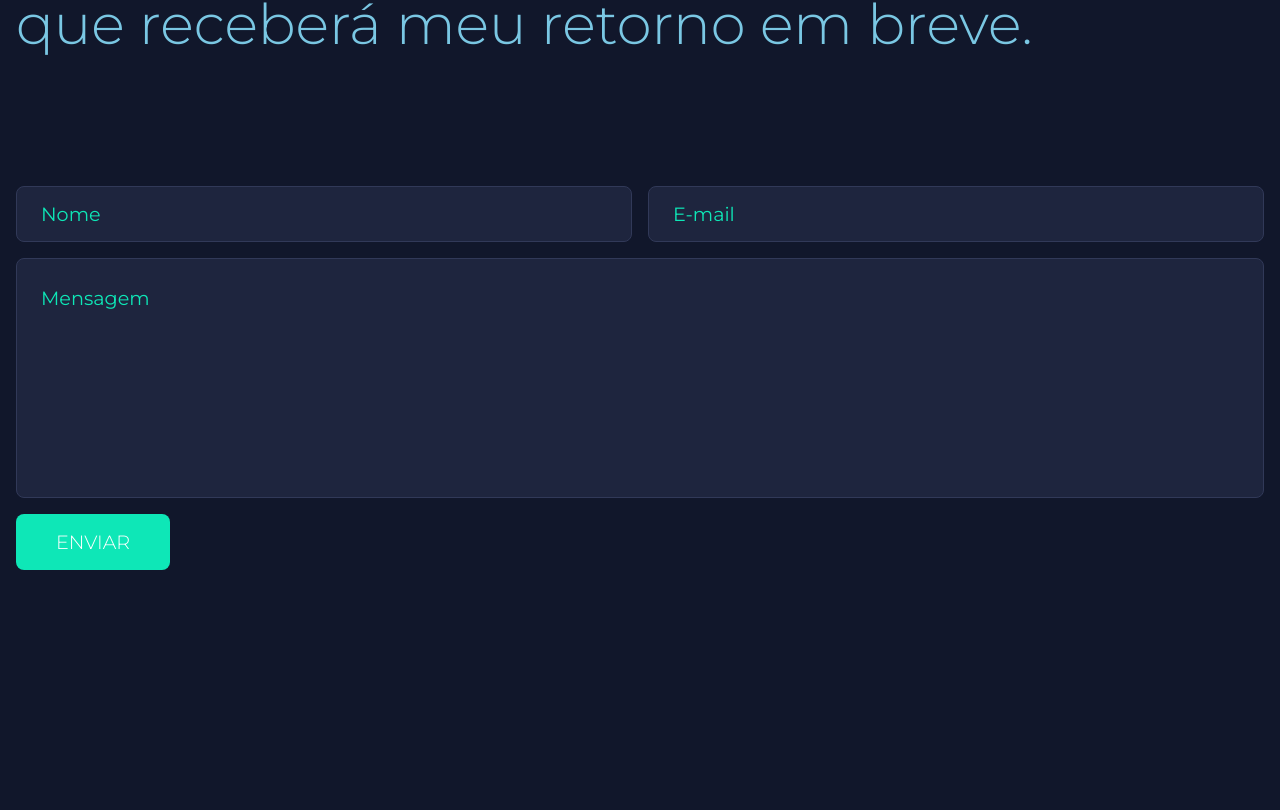
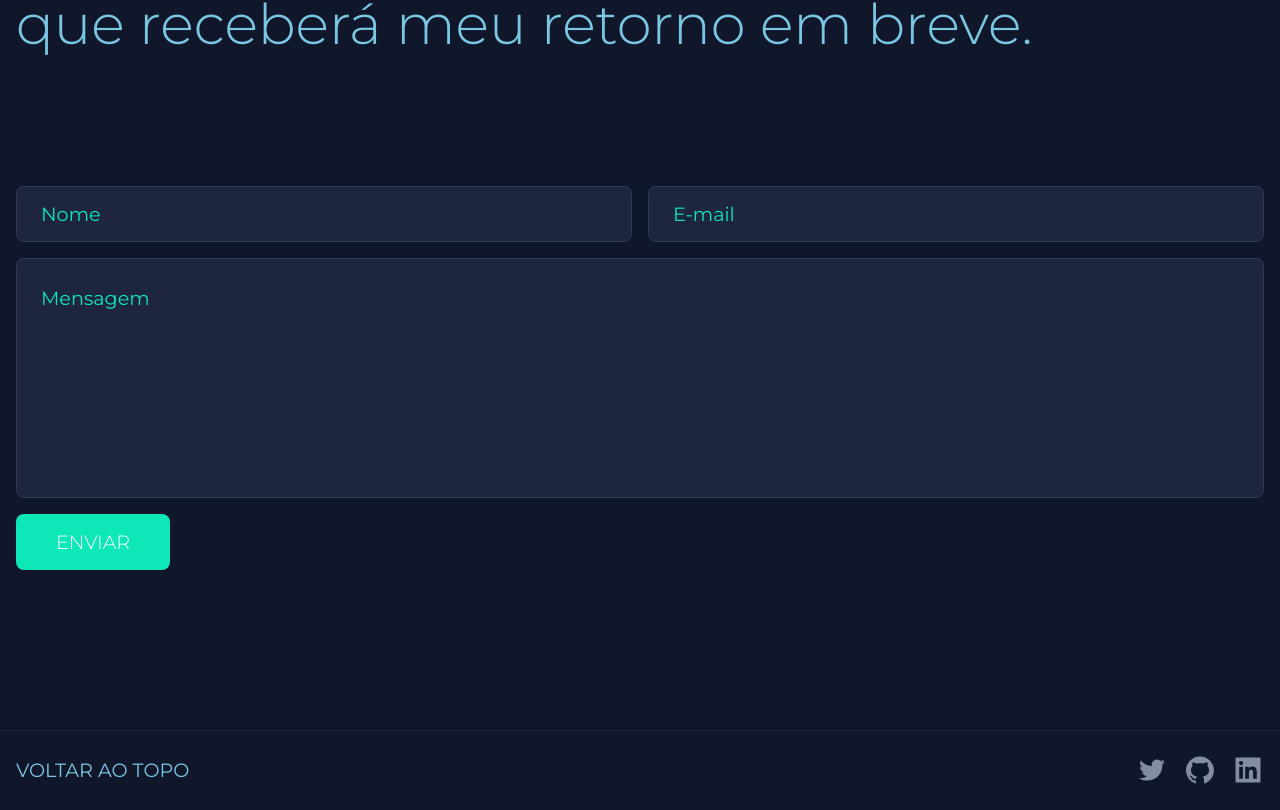
Before and after one commit to GugaS1lva/Failed.01-Portfolio_Cyan, a Next.js app: page / in a window 1280 px wide. Shown: the part 4667-5477 px from the top of the page. Before the commit the page ends 5237 px from the top, so only its background shows below. Built offline with nearby package versions, Linux system fonts and the light colour scheme.

Commit message:
Footer /Home Finished

```diff
--- /dev/null
+++ b/src/components/Footer/index.tsx
@@ -0,0 +1,41 @@
+import {
+  AiOutlineTwitter,
+  AiOutlineGithub,
+  AiFillLinkedin
+} from 'react-icons/ai';
+import { Container } from './styles';
+
+export function Footer() {
+  function handleRedirect(url: string) {
+    window.open(url);
+  }
+
+  function handleScrollTop() {
+    window.scroll({
+      top: 0,
+      behavior: 'smooth'
+    });
+  }
+
+  return (
+    <Container>
+      <div className="container">
+        <button type="button" onClick={handleScrollTop}>
+          Voltar ao topo
+        </button>
+
+        <section>
+          <AiOutlineTwitter
+            onClick={() => handleRedirect('https://google.com')}
+          />
+          <AiOutlineGithub
+            onClick={() => handleRedirect('https://google.com')}
+          />
+          <AiFillLinkedin
+            onClick={() => handleRedirect('https://google.com')}
+          />
+        </section>
+      </div>
+    </Container>
+  );
+}
--- /dev/null
+++ b/src/components/Footer/styles.ts
@@ -0,0 +1,59 @@
+import styled from 'styled-components';
+
+export const Container = styled.footer`
+  width: 100%;
+  height: 5rem;
+  display: flex;
+  align-items: center;
+  justify-content: center;
+  margin-top: 10rem;
+  border-top: 1px solid ${({ theme }) => theme.backgroundLight};
+
+  > div {
+    display: flex;
+    align-items: center;
+    justify-content: space-between;
+
+    button {
+      background: none;
+      border: none;
+      color: ${({ theme }) => theme.secondary};
+      text-transform: uppercase;
+      fontw-weight: 300;
+      font-size: 1.2rem;
+    }
+
+    > section {
+      display: flex;
+      align-items: center;
+      gap: 1rem;
+
+      svg {
+        width: 2rem;
+        height: 2rem;
+        color: ${({ theme }) => theme.text};
+        transition: 0.5s;
+        cursor: pointer;
+
+        &:hover {
+          color: ${({ theme }) => theme.primary};
+        }
+      }
+    }
+
+    @media (max-width: 450px) {
+      button {
+        font-size: 0.9rem;
+      }
+
+      > section {
+        gap: 0.5rem;
+
+        svg {
+          width: 1.5rem;
+          height: 1.5rem;
+        }
+      }
+    }
+  }
+`;
--- a/src/pages/index.tsx
+++ b/src/pages/index.tsx
@@ -5,6 +5,7 @@
 import { Projects } from '../components/Projects';
 import { Skills } from '../components/Skills';
 import { FormContact } from '../components/FormContact';
+import { Footer } from '../components/Footer';
 
 export default function Home() {
   return (
@@ -18,6 +19,8 @@
         <Skills />
         <FormContact />
       </main>
+
+      <Footer />
     </HomeContainer>
   );
 }
```
